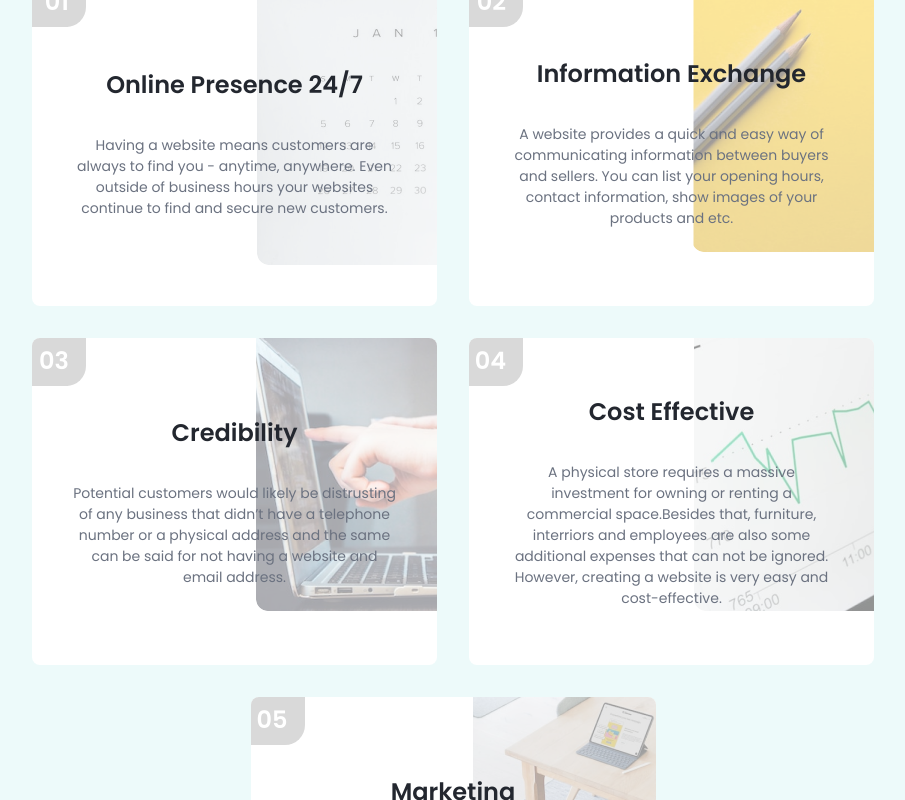
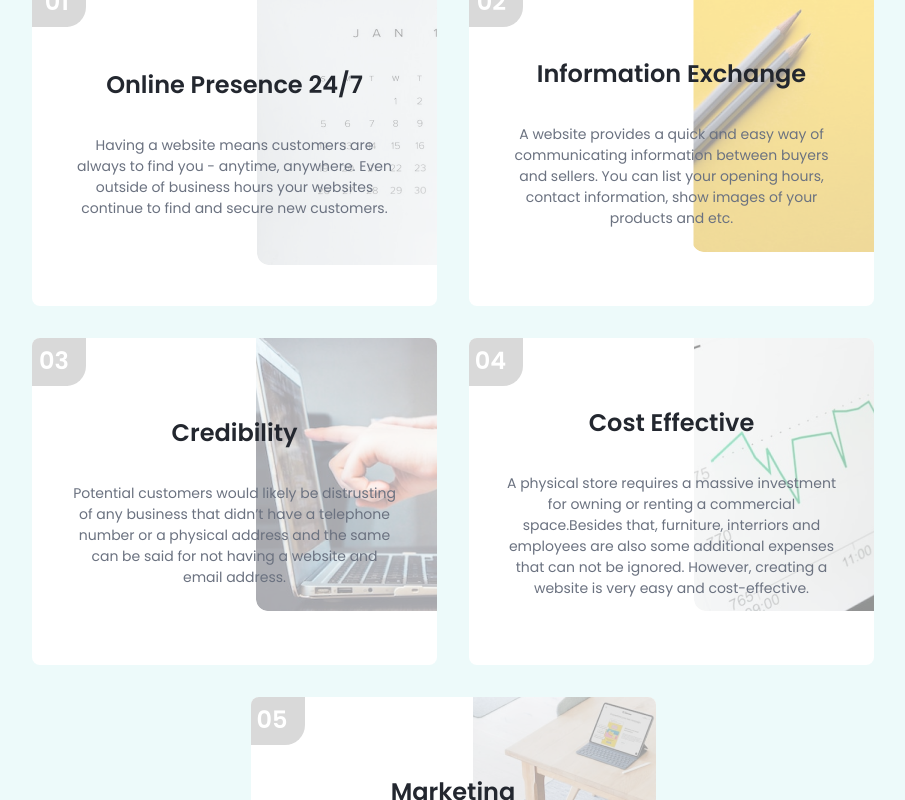
Before and after one commit to FidanKerimova56/BWITCODE, a React (Vite) app: page / in a window 1280 px wide. Shown: the part 3183-3983 px from the top of the page, without its empty margins (187-1092 px from the left). Built offline with nearby package versions, Linux system fonts and the light colour scheme.

Commit message:
card subtitle fixed width

```diff
--- a/src/components/WhatDoWeOffer/WhatDoWeOffer.css
+++ b/src/components/WhatDoWeOffer/WhatDoWeOffer.css
@@ -75,3 +75,7 @@
   text-align: center;
   color: #6b7280;
 }
+
+.card:nth-child(4) .card-subtitle {
+  width: 334px;
+}
```
